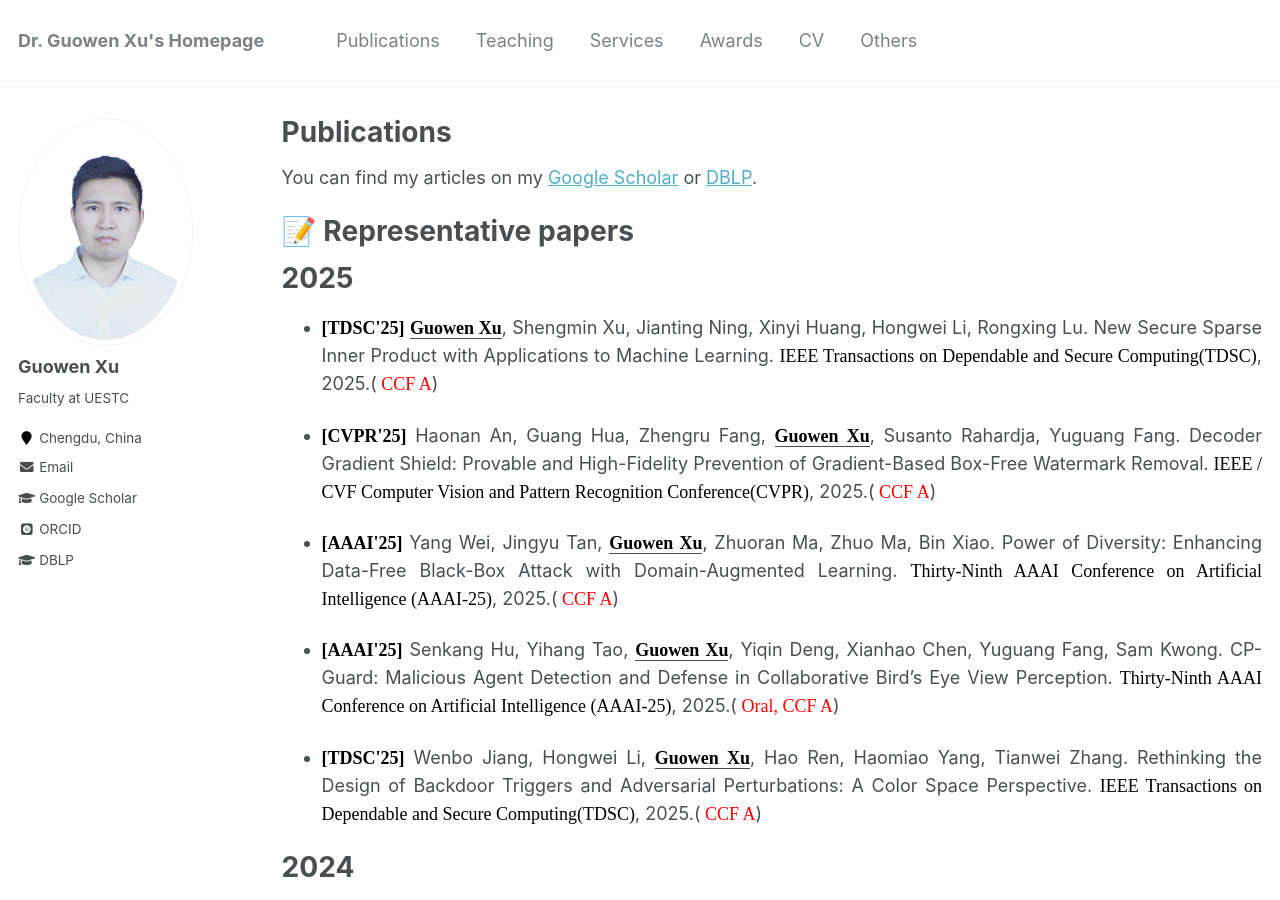
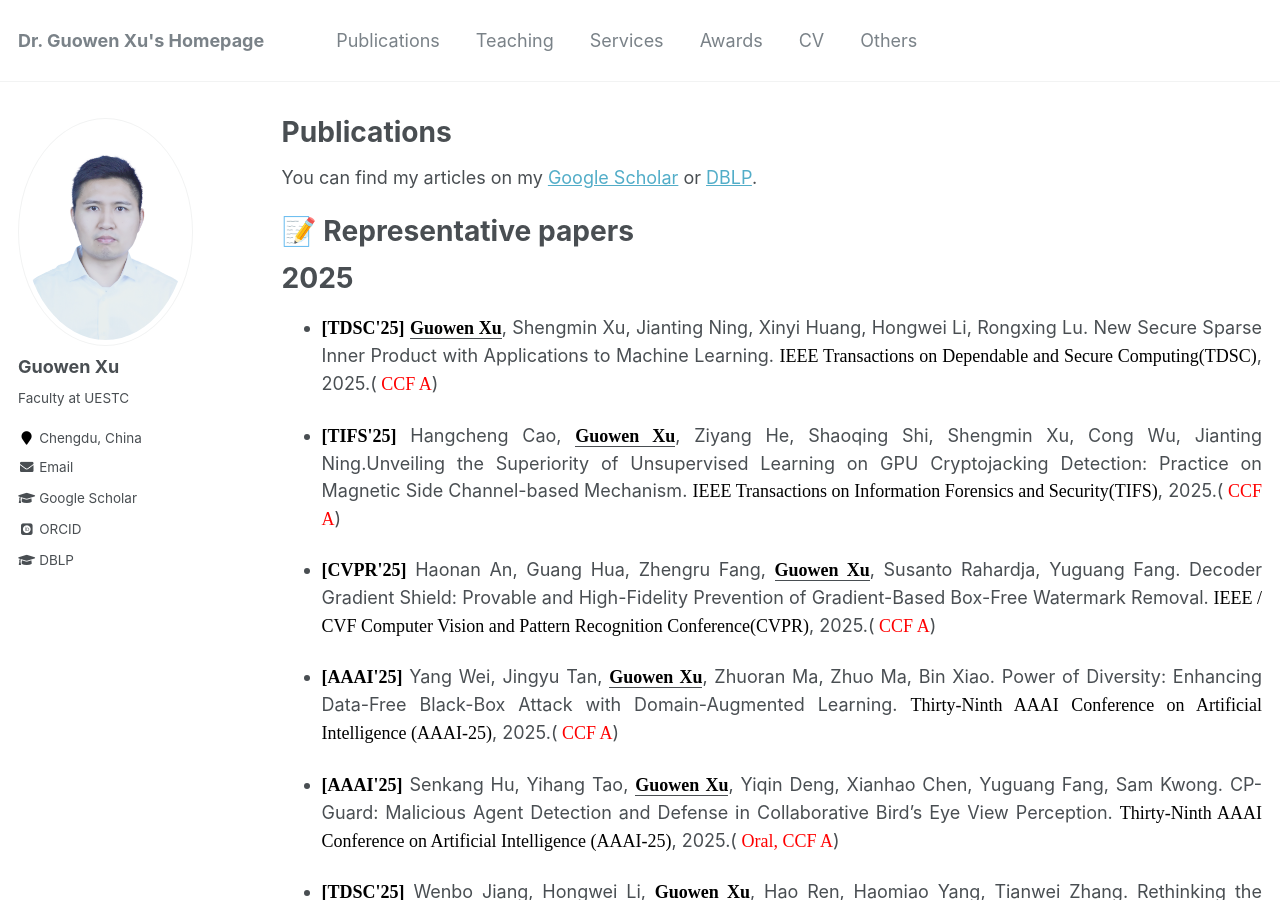
Before and after one commit to Guowen-xu/guowen-xu.github.io, a Jekyll site: the page built from _pages/publications.md, in a window 1280 px wide and 900 px high. Built offline with Jekyll 4.4.1, drawn with Linux system fonts in a browser that asks for light colours; some web fonts are replaced.

Commit message:
Update publications.md

```diff
--- a/_pages/publications.md
+++ b/_pages/publications.md
@@ -13,6 +13,9 @@ You can find my articles on my [Google Scholar](https://scholar.google.com.hk/ci
 
 # 2025
 * <p align="justify"> <b><font face="Times New Roman" color=black size=4> [TDSC'25]</font></b> <u><b><font face="Times New Roman" color=black size=4> Guowen Xu</font></b></u>, Shengmin Xu,  Jianting Ning, Xinyi Huang, Hongwei Li, Rongxing Lu. New Secure Sparse Inner Product with Applications to Machine Learning. <font face="Times New Roman" color=black size=4> IEEE Transactions on Dependable and Secure Computing(TDSC)</font>, 2025.(<font face="Times New Roman" color=red size=4> CCF A</font>)
+
+*  <p align="justify">  <b><font face="Times New Roman" color=black size=4> [TIFS'25]</font></b> Hangcheng Cao, <u><b><font face="Times New Roman" color=black size=4> Guowen Xu</font></b></u>, Ziyang He, Shaoqing Shi, Shengmin Xu, Cong Wu, Jianting Ning.Unveiling the Superiority of Unsupervised Learning on GPU Cryptojacking Detection: Practice on Magnetic Side Channel-based Mechanism. <font face="Times New Roman" color=black size=4> IEEE Transactions on Information Forensics and Security(TIFS)</font>, 2025.(<font face="Times New Roman" color=red size=4> CCF A</font>)
+
 * <p align="justify"> <b><font face="Times New Roman" color=black size=4> [CVPR'25]</font></b> Haonan An, Guang Hua, Zhengru Fang, <u><b><font face="Times New Roman" color=black size=4> Guowen Xu</font></b></u>, Susanto Rahardja, Yuguang Fang. Decoder Gradient Shield: Provable and High-Fidelity Prevention of Gradient-Based Box-Free Watermark Removal.<font face="Times New Roman" color=black size=4> IEEE / CVF Computer Vision and Pattern Recognition Conference(CVPR)</font>, 2025.(<font face="Times New Roman" color=red size=4> CCF A</font>)
 * <p align="justify"> <b><font face="Times New Roman" color=black size=4> [AAAI'25]</font></b> Yang Wei, Jingyu Tan, <u><b><font face="Times New Roman" color=black size=4> Guowen Xu</font></b></u>, Zhuoran Ma, Zhuo Ma, Bin Xiao. Power of Diversity: Enhancing Data-Free Black-Box Attack with Domain-Augmented Learning. <font face="Times New Roman" color=black size=4> Thirty-Ninth AAAI Conference on Artificial Intelligence (AAAI-25)</font>, 2025.(<font face="Times New Roman" color=red size=4> CCF A</font>)
 
```
